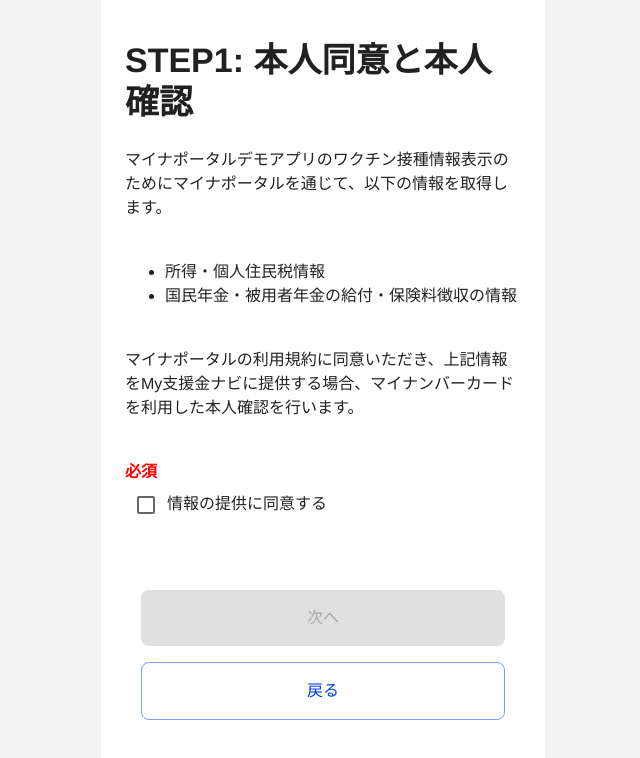
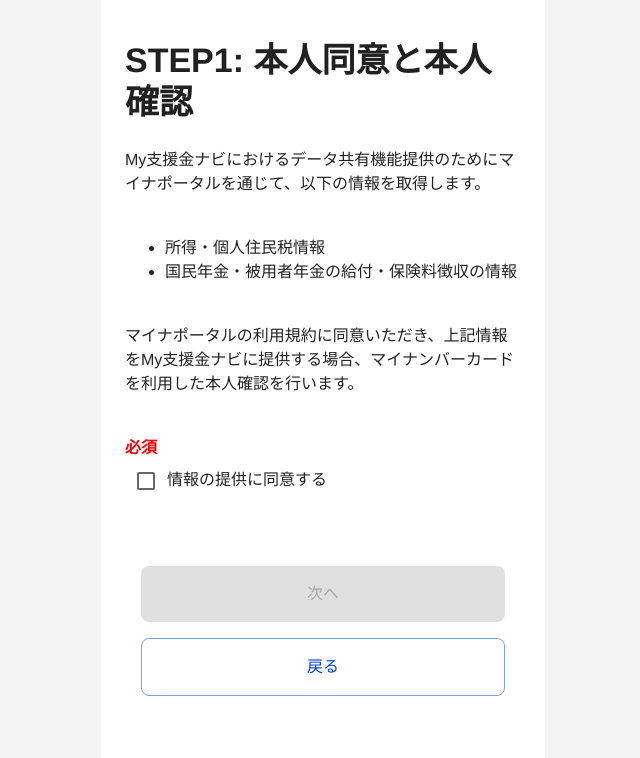
Before and after one commit to STECH-for-My-Shienkin-Navi/My-Shienkin-Navi, a React (Vite) app: page /DataShareAgree in a window 1280 px wide. Shown: the top 758 px of the page, without its empty margins (317-957 px from the left). Built offline with nearby package versions, Linux system fonts and the light colour scheme.

Commit message:
データ取得の目的を、My支援金ナビ用の説明に修正した。

```diff
--- a/src/components/pages/DataShareAgree.tsx
+++ b/src/components/pages/DataShareAgree.tsx
@@ -45,7 +45,7 @@ export const DataShareAgreePage: FC = () => {
       <MainLayout title="STEP1: 本人同意と本人確認">
         <Box>
           <Typography variant="body1" style={{ marginBottom: '40px' }}>
-            マイナポータルデモアプリのワクチン接種情報表示のためにマイナポータルを通じて、以下の情報を取得します。
+          My支援金ナビにおけるデータ共有機能提供のためにマイナポータルを通じて、以下の情報を取得します。
           </Typography>
           <ul>
             {agreeList.map((item, index) =>
```
